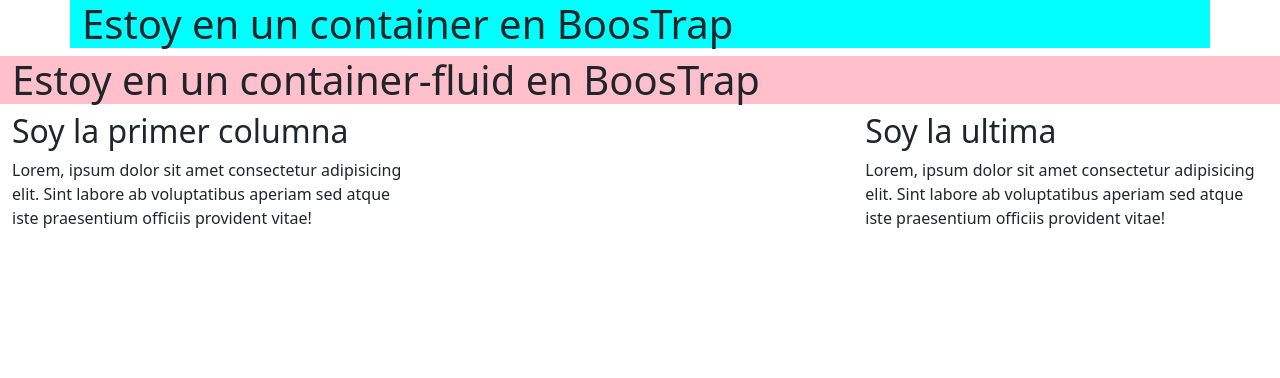
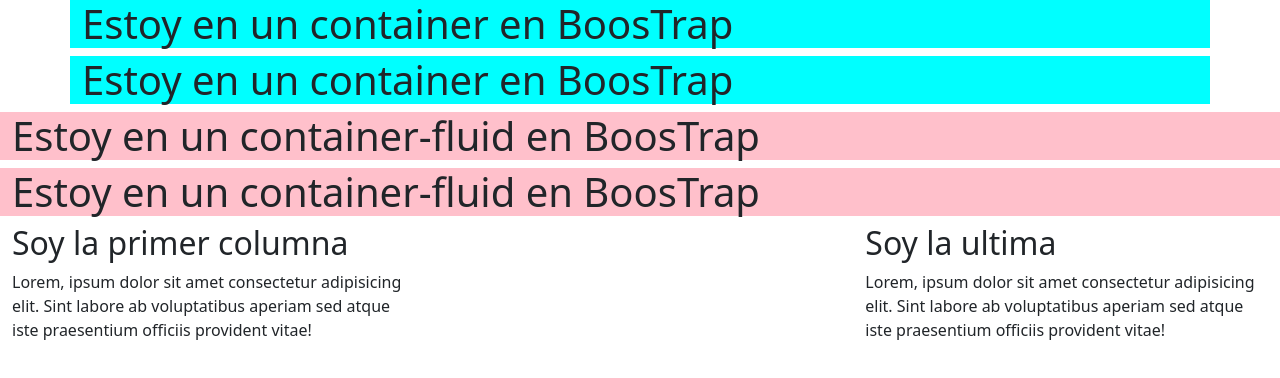
Before and after one commit to ArielMichelli/proyecto-git-41630, a plain HTML site: page Bootstrap/index.html in a window 1280 px wide. Drawn offline with nearby package versions, Linux system fonts and the light colour scheme.

Commit message:
subiendo cambios a rama prueba

```diff
--- a/Bootstrap/index.html
+++ b/Bootstrap/index.html
@@ -15,6 +15,12 @@
 <body>
     <div class="container aqua">
         <h1>Estoy en un container en BoosTrap</h1>
+    </div>
+    <div class="container aqua">
+        <h1>Estoy en un container en BoosTrap</h1>
+    </div>
+    <div class="container-fluid pink">
+        <h1>Estoy en un container-fluid en BoosTrap</h1>
     </div>
     <div class="container-fluid pink">
         <h1>Estoy en un container-fluid en BoosTrap</h1>
```
